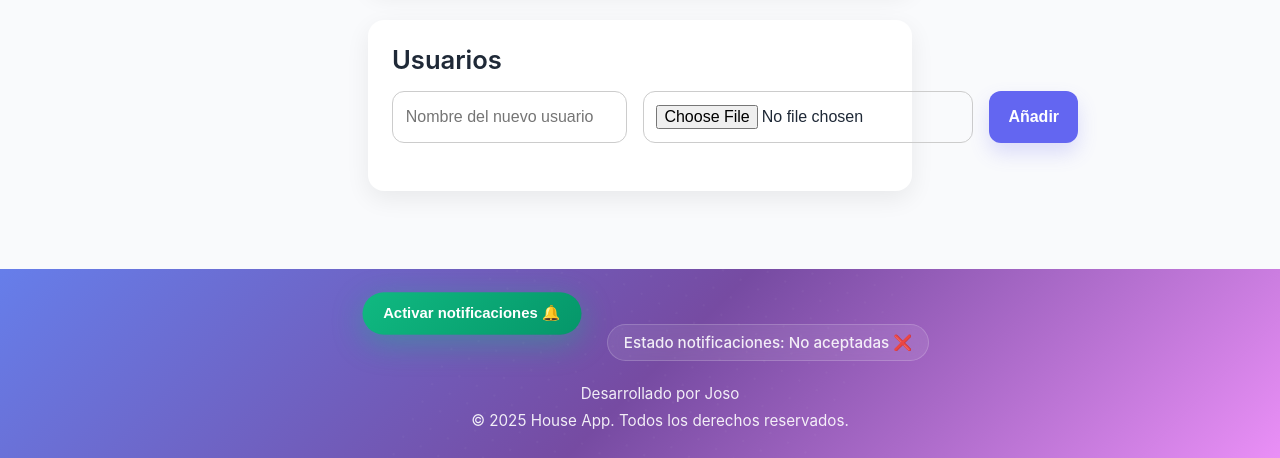
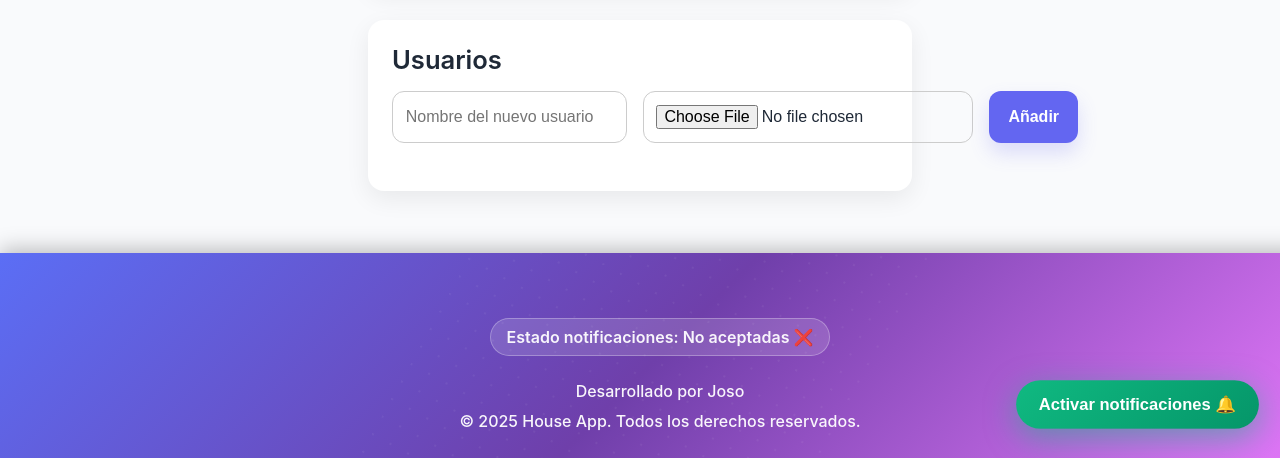
Before and after one commit to Josojmf/APP-CASA, a Flask app: page /configuracion in a window 1280 px wide. Shown: the part 342-800 px from the top of the page. Run offline with Flask 3, Linux system fonts and the light colour scheme; the visitor is signed in with stand-in values (Sample User, id 1); data that the repository does not hold is empty; some libraries are stand-ins or nearby versions.

Commit message:
🔧 Fixed footer styles

```diff
--- a/app/static/styles/global.css
+++ b/app/static/styles/global.css
@@ -324,15 +324,18 @@ main {
 }
 
 /* Footer completamente rediseñado y orgánico */
+/* Footer visible y con más contraste */
 footer {
     width: 100%;
-    background: linear-gradient(135deg, #667eea 0%, #764ba2 50%, #f093fb 100%);
+    background: linear-gradient(135deg, #5b6ef5 0%, #6f3faa 50%, #e478fa 100%);
     color: white;
     margin-top: auto;
     position: relative;
     overflow: hidden;
-    padding: 40px 20px 20px;
+    padding: 50px 20px 30px;
     text-align: center;
+    box-shadow: 0 -4px 20px rgba(0, 0, 0, 0.25);
+    z-index: 5;
 }
 
 footer::before {
@@ -341,8 +344,8 @@ footer::before {
     top: 0;
     left: 0;
     right: 0;
-    height: 2px;
-    background: linear-gradient(90deg, transparent, rgba(255, 255, 255, 0.8), transparent);
+    height: 3px;
+    background: linear-gradient(90deg, transparent, rgba(255, 255, 255, 0.9), transparent);
     animation: wave 3s ease-in-out infinite;
 }
 
@@ -364,7 +367,7 @@ footer::after {
     left: -50%;
     width: 200%;
     height: 200%;
-    background: radial-gradient(circle, rgba(255, 255, 255, 0.03) 1px, transparent 1px);
+    background: radial-gradient(circle, rgba(255, 255, 255, 0.05) 1px, transparent 1px);
     background-size: 20px 20px;
     animation: moveBackground 20s linear infinite;
     pointer-events: none;
@@ -381,9 +384,10 @@ footer::after {
 }
 
 .footer p {
-    margin: 8px 0;
-    font-size: 0.95rem;
-    opacity: 0.9;
+    margin: 10px 0;
+    font-size: 1rem;
+    opacity: 0.95;
+    font-weight: 500;
     transition: all 0.3s ease;
 }
 
@@ -392,6 +396,7 @@ footer::after {
     transform: translateY(-1px);
 }
 
+/* Botón más visible */
 .footer button#enableNotifications {
     position: fixed;
     bottom: 30px;
@@ -400,16 +405,14 @@ footer::after {
     color: white;
     font-weight: 700;
     border: none;
-    padding: 12px 20px;
+    padding: 14px 22px;
     border-radius: 25px;
-    font-size: 0.9rem;
-    box-shadow: 0 8px 30px rgba(16, 185, 129, 0.4);
+    font-size: 1rem;
+    box-shadow: 0 8px 30px rgba(16, 185, 129, 0.5);
     z-index: 999;
-    transition: all 0.4s cubic-bezier(0.4, 0, 0.2, 1);
-    position: relative;
-    overflow: hidden;
     cursor: pointer;
     animation: pulse 2s ease-in-out infinite;
+    transition: all 0.4s cubic-bezier(0.4, 0, 0.2, 1);
 }
 
 @keyframes pulse {
@@ -417,39 +420,34 @@ footer::after {
     50% { transform: scale(1.05); }
 }
 
-.footer button#enableNotifications::before {
-    content: '';
-    position: absolute;
-    top: 0;
-    left: -100%;
-    width: 100%;
-    height: 100%;
-    background: linear-gradient(90deg, transparent, rgba(255, 255, 255, 0.3), transparent);
-    transition: all 0.6s ease;
-}
-
-.footer button#enableNotifications:hover::before {
-    left: 100%;
-}
-
 .footer button#enableNotifications:hover {
     background: linear-gradient(135deg, #059669, #047857);
     transform: translateY(-3px) scale(1.05);
-    box-shadow: 0 12px 40px rgba(16, 185, 129, 0.5);
+    box-shadow: 0 12px 40px rgba(16, 185, 129, 0.6);
     animation: none;
 }
 
+/* Estado notificaciones */
 #notifStatus {
     margin: 15px 0;
     padding: 8px 16px;
-    background: rgba(255, 255, 255, 0.1);
+    background: rgba(255, 255, 255, 0.15);
     border-radius: 20px;
     display: inline-block;
-    backdrop-filter: blur(10px);
-    border: 1px solid rgba(255, 255, 255, 0.2);
-    transition: all 0.3s ease;
-    font-weight: 500;
+    font-weight: 600;
+    border: 1px solid rgba(255, 255, 255, 0.3);
 }
+
+/* Responsive */
+@media (max-width: 600px) {
+    footer {
+        padding: 40px 15px 20px;
+    }
+    .footer p {
+        font-size: 0.9rem;
+    }
+}
+
 
 #notifStatus:hover {
     background: rgba(255, 255, 255, 0.15);
--- a/app/templates/layout.html
+++ b/app/templates/layout.html
@@ -46,6 +46,7 @@
             <li><a href="/lista_compra"><i class="fa-solid fa-cart-shopping"></i> Lista Compra</a></li>
             <li><a href="/chat"><i class="fa-solid fa-comments"></i> Chat</a></li>
             <li><a href="/asistente-familiar"><i class="fa-solid fa-robot"></i> Asistente Familiar</a></li>
+            <li><a href="/configuracion"><i class="fa-solid fa-gear"></i> Ajustes</a></li>
         </ul>
     </header>
 
```
